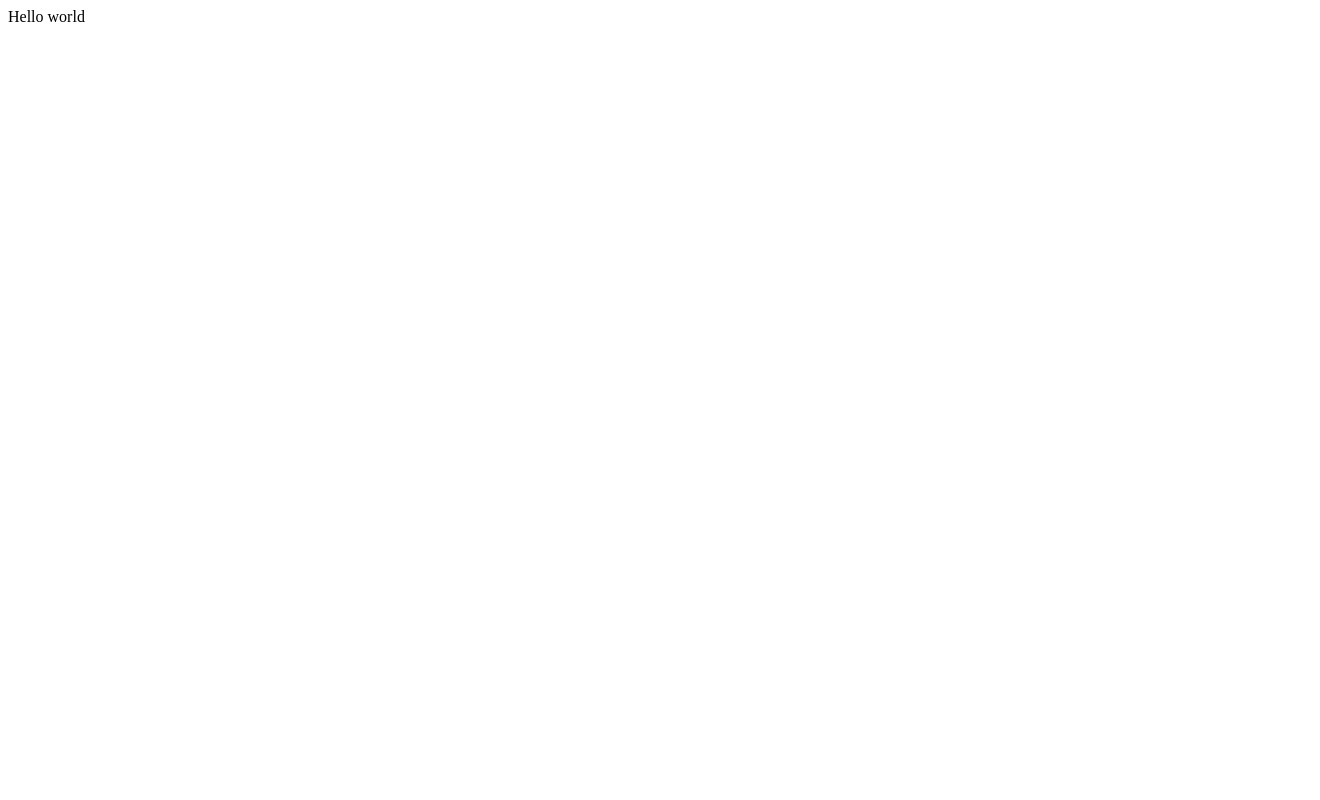
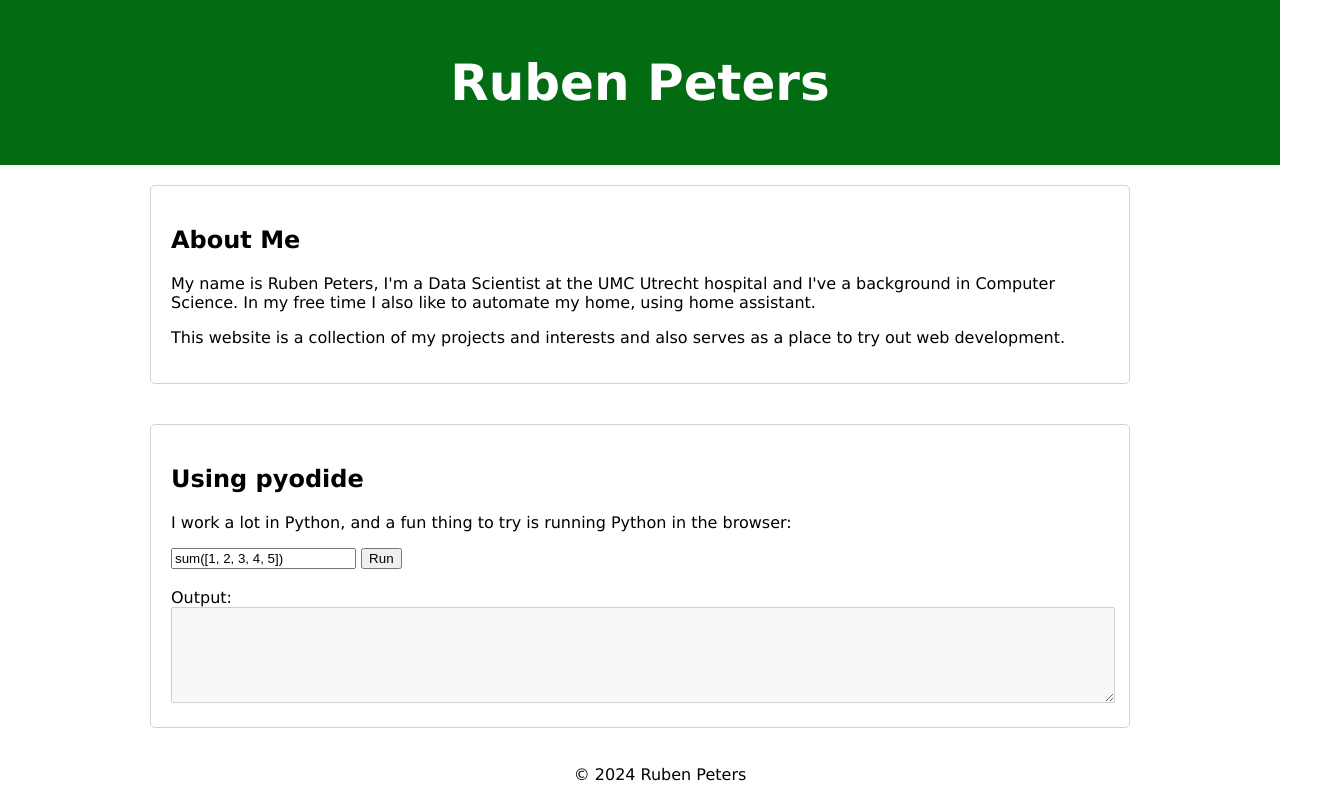
Before and after one commit to rubenpeters91/rubenpeters91.github.io, a plain HTML site: page index.html in a window 1280 px wide. Shown: the whole page, 1320 px wide, since content can reach past the window. Drawn offline with Linux system fonts and the light colour scheme.

Commit message:
Initial web setup and pyodide

```diff
--- a/index.html
+++ b/index.html
@@ -1 +1,58 @@
-Hello world
+<!DOCTYPE html>
+<html lang="en-us">
+
+<head>
+    <meta charset="utf-8">
+    <title>Home</title>
+    <meta name="viewport" content="width=device-width, initial-scale=1">
+    <link rel="stylesheet" href="styles.css">
+    <script src="https://cdn.jsdelivr.net/pyodide/v0.25.0/full/pyodide.js"></script>
+    <script src="run_python.js"></script>
+</head>
+
+<body>
+    <header>
+        <h1>Ruben Peters</h1>
+    </header>
+    <div class="container">
+        <div class="row">
+            <div class="column">
+                <section>
+                    <h2>About Me</h2>
+                    <p>
+                        My name is Ruben Peters, I'm a Data Scientist at the UMC Utrecht hospital and I've a background
+                        in
+                        Computer Science.
+                        In my free time I also like to automate my home, using home assistant.
+                    </p>
+                    <p>
+                        This website is a collection of my projects and interests and also serves as a place to try out
+                        web
+                        development.
+                    </p>
+                </section>
+            </div>
+        </div>
+        <div class="row">
+            <div class="column">
+                <section>
+                    <h2>Using pyodide</h2>
+                    <p>
+                        I work a lot in Python, and a fun thing to try is running Python in the browser:
+                    </p>
+                    <input id="code" value="sum([1, 2, 3, 4, 5])" />
+                    <button onclick="evaluatePython()">Run</button>
+                    <br />
+                    <br />
+                    <div>Output:</div>
+                    <textarea id="output" style="width: 100%;" rows="6" disabled></textarea>
+                </section>
+            </div>
+        </div>
+    </div>
+    <footer>
+        <p>&copy; 2024 Ruben Peters</p>
+    </footer>
+</body>
+
+</html>
--- /dev/null
+++ b/run_python.js
@@ -0,0 +1,12 @@
+async function evaluatePython() {
+    const output = document.getElementById("output");
+    const code = document.getElementById("code");
+
+    let pyodide = await loadPyodide();
+    try {
+        let code_result = pyodide.runPython(code.value);
+        output.value = code_result;
+    } catch (err) {
+        output.value = err.message;
+    }
+}
--- /dev/null
+++ b/styles.css
@@ -0,0 +1,42 @@
+body {
+    font-family: 'Lucida Sans', 'Lucida Sans Regular', 'Lucida Grande', 'Lucida Sans Unicode', Geneva, Verdana, sans-serif;
+    margin: 0;
+}
+
+header {
+    background-color: #036b11;
+    padding: 20px;
+    text-align: center;
+    color: white;
+    font-size: 25px;
+}
+
+.container {
+    display: -webkit-flex;
+    display: flex;
+    flex-direction: column;
+}
+
+.row {
+    display: -webkit-flex;
+    display: flex;
+}
+
+.column {
+    flex: 1;
+    padding: 20px 150px;
+}
+
+section {
+    padding: 20px;
+    border: 1px solid #d3d3d3;
+    border-radius: 5px;
+}
+
+footer {
+    padding: 0px 20px;
+    text-align: center;
+    position: absolute;
+    bottom: 0;
+    width: 100%;
+}
```
